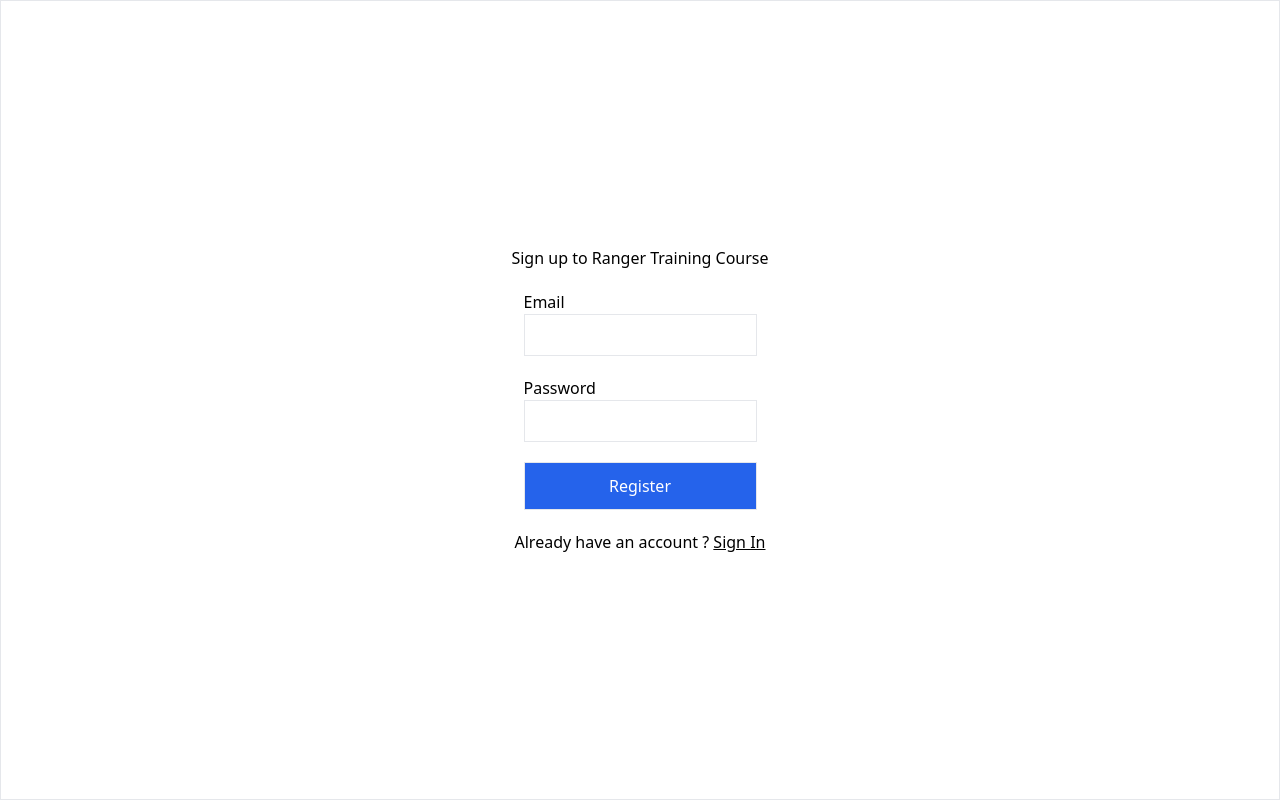
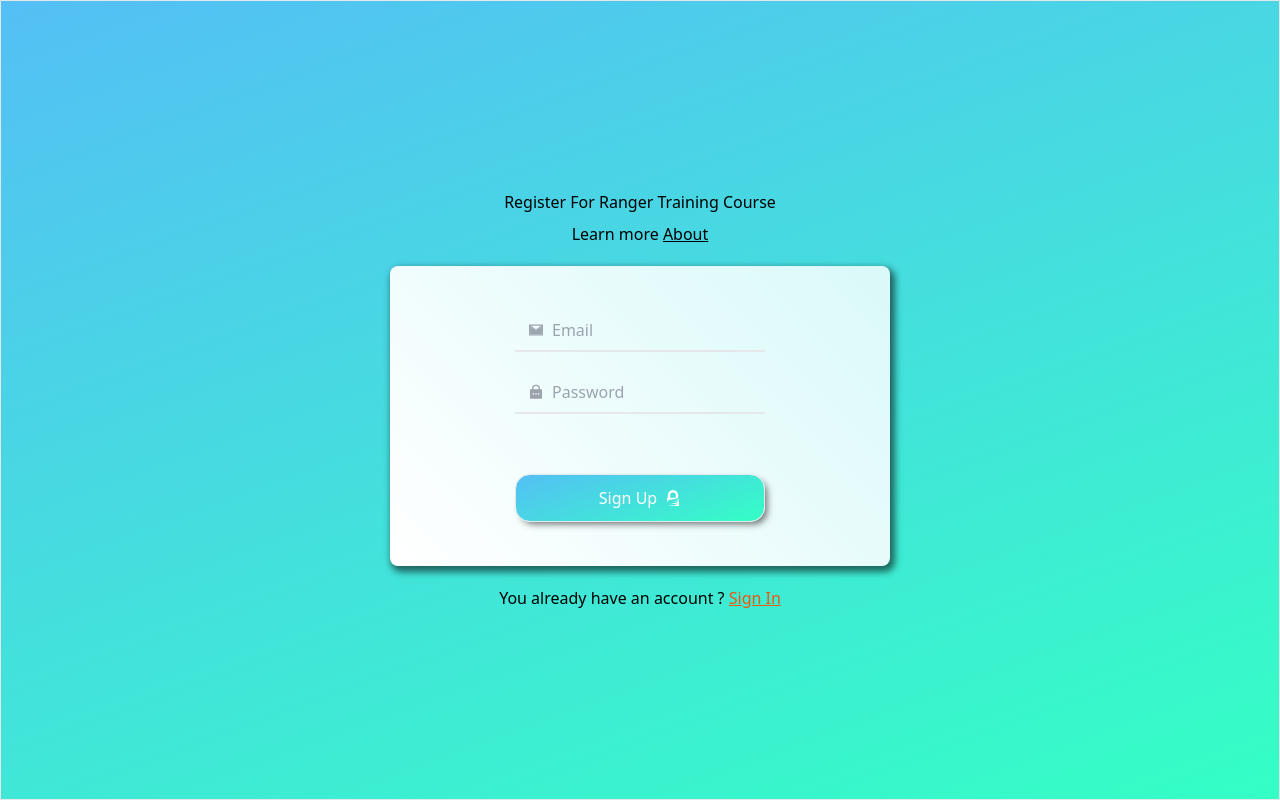
Before and after one commit to vindexTOS/ranger-app, a React (Create React App) app: page /signup in a window 1280 px wide. Built offline with nearby package versions, Linux system fonts and the light colour scheme; no server answers; the database is empty.

Commit message:
nav bar and about styles

```diff
--- a/src/App.js
+++ b/src/App.js
@@ -2,6 +2,7 @@ import React from 'react'
 import { Routes, Route } from 'react-router-dom'
 import SignIn from './components/log/SignIn'
 import SignUp from './components/log/SignUp'
+import About from './components/info/About'
 import Main from './components/Main'
 import Entery from './components/Entery'
 import { MainContextProvider } from './context/MainContext'
@@ -12,6 +13,7 @@ function App() {
       {' '}
       <Routes>
         <Route path="/" element={<SignIn />} />
+        <Route path="about" element={<About />} />
         <Route path="/signup" element={<SignUp />} />
         <Route path="/main" element={<Main />} />
         <Route path="/test" element={<Entery />} />
--- a/src/components/Entery.jsx
+++ b/src/components/Entery.jsx
@@ -1,12 +1,17 @@
 import React, { useState } from 'react'
 import { MainUseContext } from '../context/MainContext'
+import { BsGenderAmbiguous } from 'react-icons/bs'
+import { GiCigarette, GiWeightScale } from 'react-icons/gi'
+import { motion as m } from 'framer-motion'
 function Entery() {
   const style = {
-    mainDiv: ` w-[100vw] h-[100vh] flex items-center justify-center `,
-    form: `flex flex-col gap-5`,
-    input: `outline`,
-    inputDiv: `flex flex-col gap-2`,
+    mainDiv: ` enterydiv w-[100%] h-[100vh] flex items-center justify-center `,
+    form: `enteryform w-[50%] h-[500px] rounded-[8px] flex flex-col gap-4   justify-center  p-10  about-div max_sm:mt-5 max_sm:h-[80%] max_sm:w-[90%] max_lg:w-[60%] max_lg:h-[80%]`,
+    input: `outline entery-input`,
+    inputDiv: `flex flex-col  gap-3 border-b-2`,
     weightDiv: `flex flex-row`,
+    label: `flex flex-row items-center   gap-2`,
+    button: `border  hover:bg-blue-500 mt-5 h-[3rem] text-white rounded-[15px] w-[50%] flex  items-center justify-center gap-2`,
   }
 
   const {
@@ -28,22 +33,28 @@ function Entery() {
     <div className={style.mainDiv}>
       <form onSubmit={handleSubmit(userDataSubmit)} className={style.form}>
         <div className={style.inputDiv}>
-          <label>Age</label>
           <input
             {...register('User_age')}
             type="number"
+            placeholder="Age"
             className={style.input}
           />
         </div>
         <div className={style.inputDiv}>
-          <label>Gender</label>
-          <select {...register('User_gender')} className={style.input}>
-            <option>Male</option>
-            <option>Female</option>
+          <label className={`${style.label} text-[#54bff5]`}>
+            {' '}
+            <BsGenderAmbiguous className="text-pink-400" /> Gender
+          </label>
+          <select {...register('User_gender')} className={`${style.input} `}>
+            <option className="text-[#54bff5]">Male</option>
+            <option className="text-pink-600">Female</option>
           </select>
         </div>
         <div className={style.inputDiv}>
-          <label>Are you an somker ?</label>
+          <label className={`${style.label} text-[#54bff5]`}>
+            <GiCigarette className="text-yellow-500" />
+            Do you smoke ?
+          </label>
           <select {...register('User_smokes')} className={style.input}>
             <option>Yes</option>
             <option>Passive</option>
@@ -51,9 +62,13 @@ function Entery() {
           </select>
         </div>
         <div className={style.inputDiv}>
+          <label className={`${style.label} text-[#54bff5]`}>
+            <GiWeightScale className="text-blue-600" />
+            Your weight
+          </label>
           <div className={style.weightDiv}>
             {' '}
-            <select {...register('kg_lb')} className="outline">
+            <select {...register('kg_lb')}>
               <option>Kg</option>
               <option>Lb</option>
             </select>
@@ -61,7 +76,7 @@ function Entery() {
           </div>
         </div>
         <div className={style.inputDiv}>
-          <label>
+          <label className="text-[#54bff5]">
             How many push ups can you do on one set ? Do them now and input your
             data
           </label>
@@ -72,9 +87,21 @@ function Entery() {
             placeholder="Max Push Ups"
           />
         </div>
-        <button type="submit" onClick={() => console.log(userData)}>
-          SUbmit
-        </button>
+        <div className="w-[100%] flex items-center justify-center">
+          <m.button
+            type="submit"
+            onClick={() => console.log(userData)}
+            className={style.button}
+            style={{
+              background: 'linear-gradient(160deg, #54bff5 0%, #34ffc5 100%)',
+            }}
+            whileHover={{
+              background: 'linear-gradient(160deg, #34ffc5 0%,  #54bff5 100%)',
+            }}
+          >
+            Submit
+          </m.button>
+        </div>
       </form>
     </div>
   )
--- /dev/null
+++ b/src/components/Navbar.jsx
@@ -0,0 +1,42 @@
+import React from 'react'
+
+import { motion as m } from 'framer-motion'
+import { MainUseContext } from '../context/MainContext'
+import { IoMdLogOut } from 'react-icons/io'
+import { AiOutlineUser } from 'react-icons/ai'
+
+function Navbar() {
+  const { user, handleLogOut } = MainUseContext()
+  const style = {
+    nav: ` flex flex-col w-[100%] h-[60px] nav	`,
+    navdiv: `flex flex-row mt-3 gap-5 items-center justify-end w-[95%]`,
+    button: `btnshaddow flex w-[70px] bg-[#ffd31d] items-center justify-center rounded-[8px] text-center`,
+    header: ` btnshaddow w-[190px] h-[30px] bg-white rounded-[8px] flex  items-center  gap-5`,
+    p: `text-[0.8rem]`,
+  }
+  return (
+    <nav className={style.nav}>
+      <div className={style.navdiv}>
+        <m.h1 initial={{ y: -300 }} animate={{ y: 0 }} className={style.header}>
+          <AiOutlineUser className="ml-2 text-green-400" />
+          <p className={style.p}>{user.email}</p>
+        </m.h1>
+        <m.button
+          className={style.button}
+          onClick={handleLogOut}
+          initial={{ y: -300 }}
+          animate={{ y: 0 }}
+          whileHover={{
+            background:
+              'linear-gradient(90deg, rgba(255,116,29,1) 0%, rgba(255,97,12,0.9693627450980392) 84%)',
+            color: '#1dfffd',
+          }}
+        >
+          <IoMdLogOut /> <span className="mb-[2px]">log out</span>
+        </m.button>
+      </div>
+    </nav>
+  )
+}
+
+export default Navbar
--- a/src/components/Workoutroom.jsx
+++ b/src/components/Workoutroom.jsx
@@ -29,8 +29,8 @@ function Workoutroom() {
   const [con4, setCon4] = React.useState(true)
 
   const style = {
-    mainDiv: `flex flex-col gap-4`,
-    form: `flex items-center justify-center `,
+    mainDiv: ` w-[100%] flex flex-col  items-center gap-4`,
+    form: `flex items-center justify-center w-[50%] h-[500px] bg-white`,
 
     input: `bg-blue-500 w-[9rem] h-[2rem] text-black`,
     inputDiv: `flex flex-col gap-2`,
@@ -41,7 +41,6 @@ function Workoutroom() {
     <div className={style.mainDiv}>
       <PrevSets />
       <form onSubmit={handleSubmit(handlePushupSubmit)} className={style.form}>
-        <button onClick={() => console.log(maxPushup)}>CLIC CLICK</button>
         <div className="flex flex-col">
           <h1>{sug1}</h1>
           <h1>{sug2}</h1>
--- /dev/null
+++ b/src/components/info/About.jsx
@@ -0,0 +1,60 @@
+import React from 'react'
+import { Link } from 'react-router-dom'
+
+function About() {
+  const style = {
+    section: `w-[100vw] h-[100vh] flex flex-col items-center justify-center about-section gap-2`,
+    mainDiv: `w-[50%] h-[500px] rounded-[8px] flex flex-col gap-4 items-center justify-center p-10  about-div max_sm:mt-5 max_sm:h-[80%] max_sm:w-[90%] max_lg:w-[60%] max_lg:h-[80%]`,
+    p: `text-center max_xl:text-[14px] max_lg:text-[12px]   max_sm:text-[14px]`,
+    header: `text-center text-[1.5rem] max_xl:text-[1rem] max_lg:text-[14px] font-bold`,
+    outline: `  w-[200px] bg-green-600 p-[0.6px] max_xl:w-[100px] max_lg:w-[50px] `,
+    logDiv: `flex  items-center justify-center gap-10 w-[50%] bg-white rounded-[12px] logdiv`,
+  }
+
+  return (
+    <section className={style.section}>
+      <div className={style.mainDiv}>
+        <h1 className={style.header}>
+          {' '}
+          This course will help you to get ready for ranger assessment and
+          selection to meet the minimum fitness requirements.... or if you just
+          want to get in shape for new years resolution
+        </h1>
+        <span className={style.outline}></span>
+
+        <p className={style.p}>
+          To pass the Ranger physical fitness test you are judged in the 17 to
+          21 age bracket, regardless of your age. You must complete a five-mile
+          run in 40 minutes, and do 49 pushups, six chinups and 59 situps
+        </p>
+        <span className={style.outline}></span>
+
+        <p className={style.p}>
+          At registration form we will ask you few basic questions to write
+          specific program based on your body type and life style,at the end of
+          the form we will test your maximum repetition for each exercise and
+          write you next program based on your input,exersises will include
+          basic push ups,sit ups,pull ups and running
+        </p>
+        <span className={style.outline}></span>
+
+        <p className={style.p}>
+          We recommend you to workout 3 times a week and take days off..if you
+          are already strong in one givin exersise or you just don't care about
+          it you can just skip them and focuse on ones that you are intrested in
+        </p>
+      </div>
+      <div className={style.logDiv}>
+        {' '}
+        <Link className="text-green-600" to="/">
+          Sign In
+        </Link>
+        <Link className="text-orange-600" to="/signup">
+          Sign Up
+        </Link>
+      </div>
+    </section>
+  )
+}
+
+export default About
--- a/src/components/log/SignIn.jsx
+++ b/src/components/log/SignIn.jsx
@@ -5,6 +5,7 @@ import { motion as m } from 'framer-motion'
 import { MainUseContext } from '../../context/MainContext'
 import { RiLockPasswordFill } from 'react-icons/ri'
 import { AiTwotoneMail } from 'react-icons/ai'
+import { SlLogin } from 'react-icons/sl'
 function SignIn() {
   const navigate = useNavigate()
 
@@ -21,47 +22,59 @@ function SignIn() {
       navigate('/main')
     } catch (e) {
       console.log(e.message)
-      setError(e.message)
+      setError('user not found or login info is wrong !')
+
+      setTimeout(() => {
+        setError('')
+      }, 3000)
     }
   }
 
   const style = {
-    section: `signin h-[100vh] w-[100vw] flex flex-col items-center justify-center border  gap-5`,
-    form: `form flex flex-col items-center  justify-center gap-5 w-[500px] h-[300px]  rounded-[8px]  `,
-    button: `border  hover:bg-blue-500 h-[3rem] text-white rounded-[15px] w-[50%]`,
+    section: `signin h-[100vh] w-[100%] flex flex-col items-center justify-center border  gap-5`,
+    form: `form flex flex-col items-center  justify-center gap-5 w-[500px] h-[300px]  rounded-[8px] max_sm:w-[90%] `,
+    button: `border  hover:bg-blue-500 mt-5 h-[3rem] text-white rounded-[15px] w-[50%] flex  items-center justify-center gap-2`,
     inputDiv: `flex flex-row items-center justify-center gap-2 border-b-2`,
+    labelDiv: 'flex flex-col w-[50%]',
     icon: `text-gray-400`,
   }
 
   return (
     <section className={style.section}>
-      <div>
-        <h1>Ranger Training Course</h1>{' '}
+      <div className="flex flex-col gap-2 items-center">
+        <h1> Ranger Training Course</h1>{' '}
+        <p>
+          Learn more{' '}
+          <Link to="/about" className="underline">
+            About
+          </Link>
+        </p>
       </div>
       <form className={style.form} onSubmit={handleSubmit}>
-        <div className="flex flex-col w-[50%]">
-          <label>Email</label>
+        <div className={style.labelDiv}>
           <div className={style.inputDiv}>
             <AiTwotoneMail className={style.icon} />
             <input
               onChange={(e) => setEmail(e.target.value)}
               type="email"
-              className=" w-[80%] py-2"
+              placeholder="Email"
+              className={` w-[80%] py-2 `}
             />
           </div>
         </div>
-        <div className="flex flex-col w-[50%]">
-          <label>Password</label>
+        <div className={style.labelDiv}>
           <div className={style.inputDiv}>
             {' '}
             <RiLockPasswordFill className={style.icon} />
             <input
               onChange={(e) => setPassword(e.target.value)}
               type="password"
+              placeholder="Password"
               className=" w-[80%] py-2"
             />
           </div>
         </div>
+        <h1 style={{ color: 'red' }}>{error}</h1>
         <m.button
           type="submit"
           className={style.button}
@@ -72,12 +85,12 @@ function SignIn() {
             background: 'linear-gradient(160deg, #34ffc5 0%,  #54bff5 100%)',
           }}
         >
-          Sign In
+          Sign In <SlLogin />
         </m.button>
       </form>
       <h1>
         Don't have an account ?{' '}
-        <Link to="/signup" className="underline">
+        <Link to="/signup" className="underline text-orange-600">
           {' '}
           Sign Up
         </Link>
--- a/src/components/log/SignUp.jsx
+++ b/src/components/log/SignUp.jsx
@@ -1,6 +1,10 @@
 import React, { useState } from 'react'
 import { Link, useNavigate } from 'react-router-dom'
 import { MainUseContext } from '../../context/MainContext'
+import { motion as m } from 'framer-motion'
+import { RiLockPasswordFill } from 'react-icons/ri'
+import { AiTwotoneMail } from 'react-icons/ai'
+import { SiGnuprivacyguard } from 'react-icons/si'
 function SignUp() {
   const { SignUp, createUser } = MainUseContext()
   const [email, setEmail] = useState('')
@@ -17,38 +21,74 @@ function SignUp() {
       navigate('/test')
     } catch (e) {
       console.log(e.message)
-      setError(e.message)
+      setError('Input feald is empty or email is already registerd !')
+      setTimeout(() => {
+        setError('')
+      }, 3000)
     }
   }
+  const style = {
+    section: `signin h-[100vh] w-[100vw] flex flex-col items-center justify-center border  gap-5`,
+    form: `form flex flex-col items-center  justify-center gap-5 w-[500px] h-[300px]  rounded-[8px] max_sm:w-[90%] `,
+    button: `border  hover:bg-blue-500 mt-5 h-[3rem] text-white rounded-[15px] w-[50%] flex  items-center justify-center gap-2`,
+    inputDiv: `flex flex-row items-center justify-center gap-2 border-b-2`,
+    labelDiv: 'flex flex-col w-[50%]',
+    icon: `text-gray-400`,
+  }
+
   return (
-    <section className="h-[100vh]  flex flex-col items-center justify-center border  gap-5">
-      <div>
-        <h1>Sign up to Ranger Training Course</h1>{' '}
+    <section className={style.section}>
+      <div className="flex flex-col gap-2 items-center">
+        <h1>Register For Ranger Training Course</h1>{' '}
+        <p>
+          Learn more{' '}
+          <Link to="/about" className="underline">
+            About
+          </Link>
+        </p>
       </div>
-      <form className="flex flex-col gap-5" onSubmit={handleSubmitUp}>
-        <div className="flex flex-col ">
-          <label>Email</label>
+      <form className={style.form} onSubmit={handleSubmitUp}>
+        <div className={style.labelDiv}>
+          <div className={style.inputDiv}>
+            <AiTwotoneMail className={style.icon} />
             <input
               onChange={(e) => setEmail(e.target.value)}
               type="email"
-            className="border py-2  "
+              placeholder="Email"
+              className=" w-[80%] py-2"
             />
           </div>
-        <div className="flex flex-col">
-          <label>Password</label>
+        </div>
+        <div className={style.labelDiv}>
+          <div className={style.inputDiv}>
+            {' '}
+            <RiLockPasswordFill className={style.icon} />
             <input
               onChange={(e) => setPassword(e.target.value)}
               type="password"
-            className="border py-2"
+              placeholder="Password"
+              className=" w-[80%] py-2"
             />
           </div>
-        <button className="border bg-blue-600 hover:bg-blue-500 h-[3rem] text-white">
-          Register
-        </button>
+        </div>
+        <h1 style={{ color: 'red' }}>{error}</h1>
+
+        <m.button
+          type="submit"
+          className={style.button}
+          style={{
+            background: 'linear-gradient(160deg, #54bff5 0%, #34ffc5 100%)',
+          }}
+          whileHover={{
+            background: 'linear-gradient(160deg, #34ffc5 0%,  #54bff5 100%)',
+          }}
+        >
+          Sign Up <SiGnuprivacyguard />
+        </m.button>
       </form>
       <h1>
-        Already have an account ?{' '}
-        <Link to="/" className="underline">
+        You already have an account ?{' '}
+        <Link to="/" className="underline text-orange-600">
           {' '}
           Sign In
         </Link>
@@ -56,5 +96,4 @@ function SignUp() {
     </section>
   )
 }
-
 export default SignUp
--- a/src/index.css
+++ b/src/index.css
@@ -5,6 +5,33 @@
 .signin {
   background-color: #54bff5;
   background-image: linear-gradient(160deg, #54bff5 0%, #34ffc5 100%);
+}
+.enterydiv {
+  background-color: #54bff5;
+  background-image: linear-gradient(160deg, #54bff5 0%, #34ffc5 100%);
+}
+.workoutroomdiv {
+  background-color: #54bff5;
+  background-image: linear-gradient(160deg, #54bff5 0%, #34ffc5 100%);
+}
+.enteryform {
+  color: orangered;
+}
+.enteryform button {
+  box-shadow: 4px 4px 7px -2px rgba(0, 0, 0, 0.56);
+  -webkit-box-shadow: 4px 4px 7px -2px rgba(0, 0, 0, 0.56);
+  -moz-box-shadow: 4px 4px 7px -2px rgba(0, 0, 0, 0.56);
+}
+.nav {
+  background: rgb(0, 180, 255);
+  background: linear-gradient(
+    90deg,
+    rgba(0, 180, 255, 0.8125) 0%,
+    rgba(117, 247, 255, 0.5688025210084033) 84%
+  );
+  box-shadow: 4px 4px 7px -2px rgba(0, 0, 0, 0.56);
+  -webkit-box-shadow: 4px 4px 7px -2px rgba(0, 0, 0, 0.56);
+  -moz-box-shadow: 4px 4px 7px -2px rgba(0, 0, 0, 0.56);
 }
 .form {
   background-color: #ffffff;
@@ -19,8 +46,36 @@
   outline: none;
 }
 
+.entery-input {
+  background-color: transparent;
+  outline: none;
+}
 .form button {
   box-shadow: 4px 4px 7px -2px rgba(0, 0, 0, 0.56);
   -webkit-box-shadow: 4px 4px 7px -2px rgba(0, 0, 0, 0.56);
   -moz-box-shadow: 4px 4px 7px -2px rgba(0, 0, 0, 0.56);
 }
+
+.about-section {
+  background-color: #54bff5;
+  background-image: linear-gradient(160deg, #54bff5 0%, #34ffc5 100%);
+}
+.about-div {
+  background-color: #ffffff;
+  background-image: linear-gradient(45deg, #ffffff 0%, #daf9f9 100%);
+
+  box-shadow: 3px 4px 7px 2px rgba(0, 0, 0, 0.56);
+  -webkit-box-shadow: 3px 4px 7px 2px rgba(0, 0, 0, 0.56);
+  -moz-box-shadow: 3px 4px 7px 2px rgba(0, 0, 0, 0.56);
+}
+
+.logdiv {
+  box-shadow: 4px 4px 7px -2px rgba(0, 0, 0, 0.56);
+  -webkit-box-shadow: 4px 4px 7px -2px rgba(0, 0, 0, 0.56);
+  -moz-box-shadow: 4px 4px 7px -2px rgba(0, 0, 0, 0.56);
+}
+.btnshaddow {
+  box-shadow: 4px 4px 7px -2px rgba(0, 0, 0, 0.56);
+  -webkit-box-shadow: 4px 4px 7px -2px rgba(0, 0, 0, 0.56);
+  -moz-box-shadow: 4px 4px 7px -2px rgba(0, 0, 0, 0.56);
+}
```
Also changed, not shown: src/components/Main.jsx (+5 -25 lines). Lines whose indentation alone changed are shown as unchanged.
